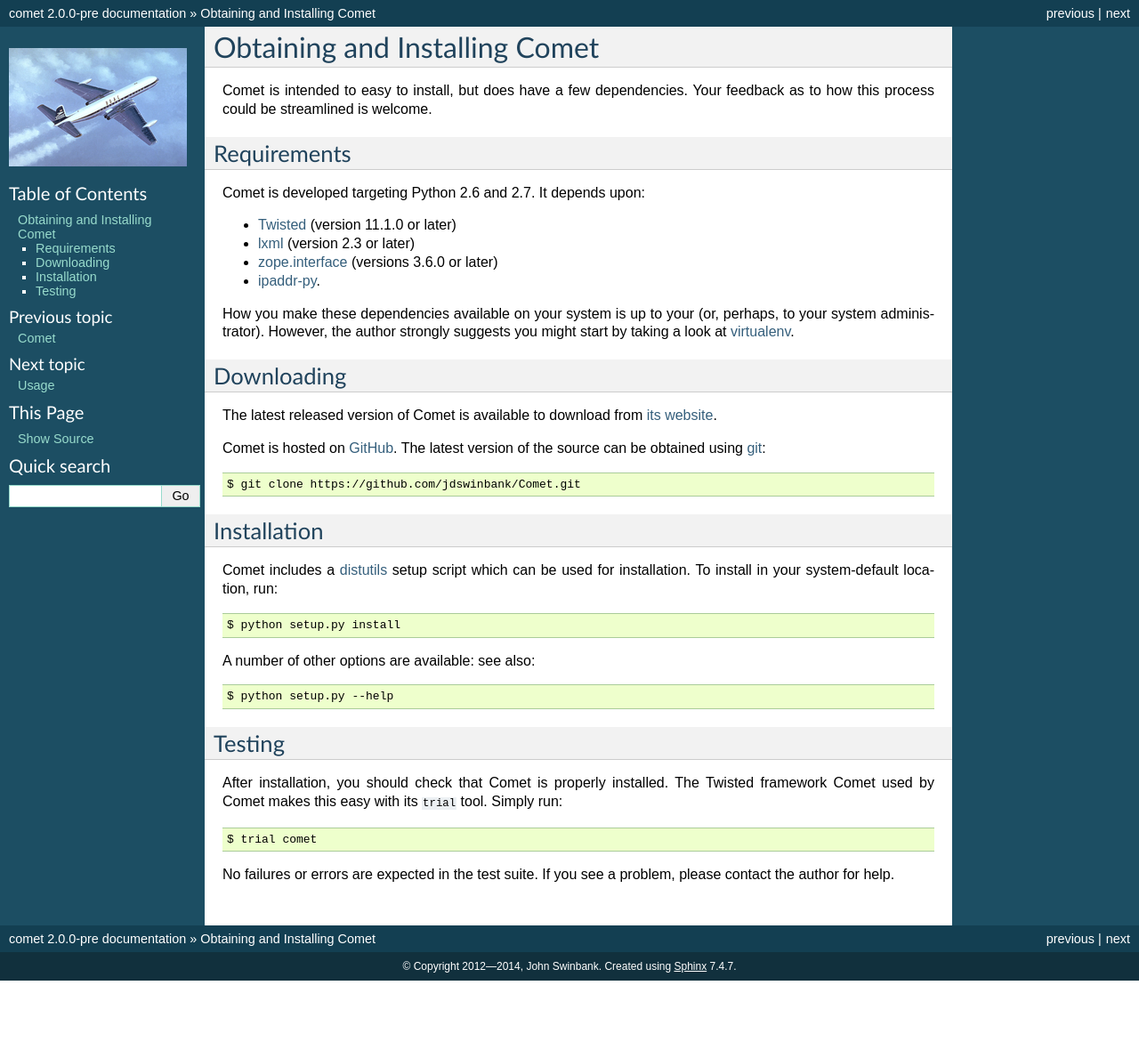
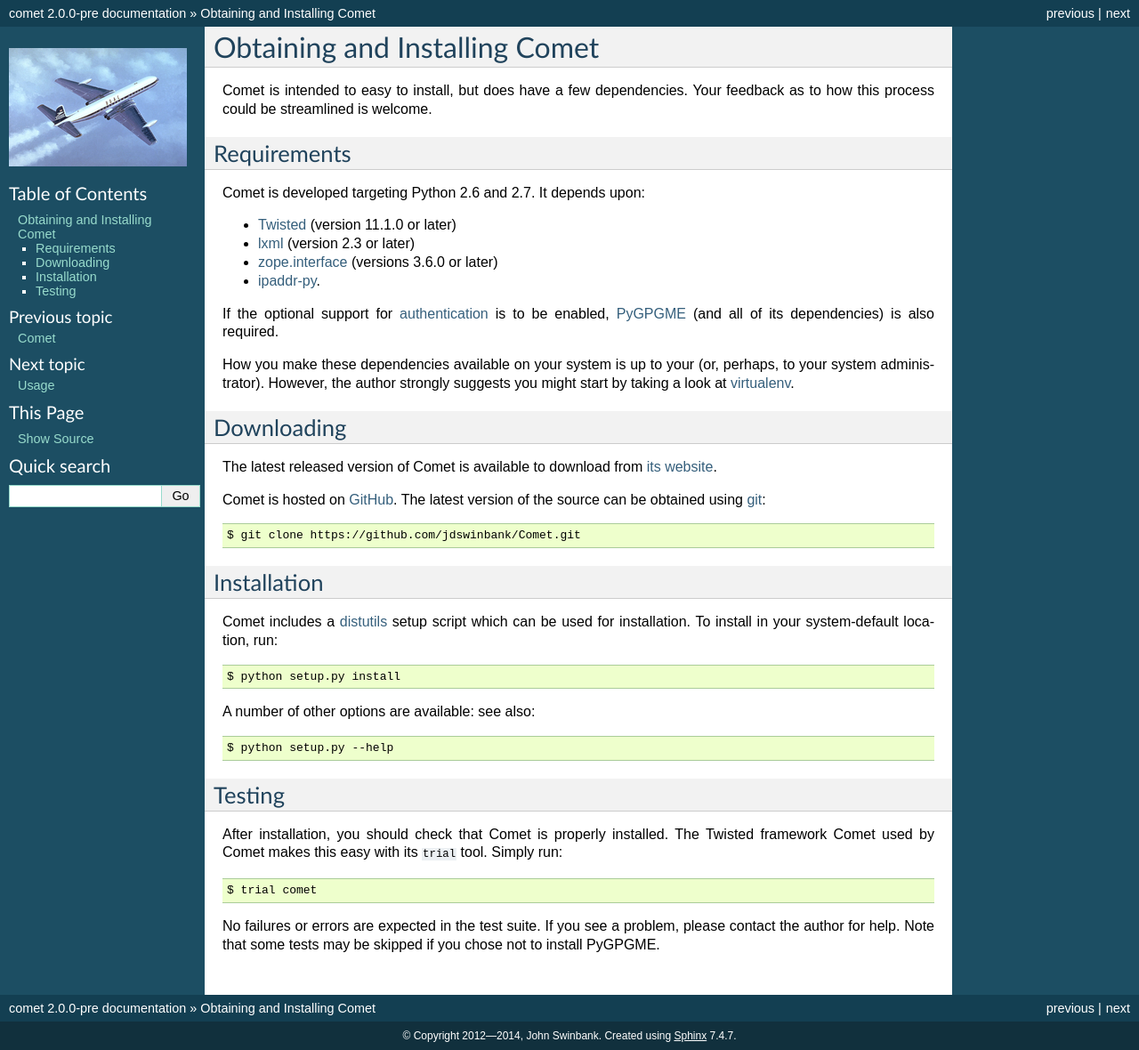
Before and after one commit to jdswinbank/Comet, a Sphinx documentation site: the page built from docs/installation.rst, in a window 1280 px wide. Shown: the whole page at 89% size. Built offline with Sphinx 7.4.7, drawn with Linux system fonts in a browser that asks for light colours; before the commit the page ends 1102 px from its top, so only the background shows below that.

Commit message:
Clean up docs

```diff
--- a/docs/installation.rst
+++ b/docs/installation.rst
@@ -13,6 +13,10 @@
 * `lxml <http://lxml.de/>`_ (version 2.3 or later)
 * `zope.interface <http://docs.zope.org/zope.interface/>`_ (versions 3.6.0 or later)
 * `ipaddr-py <https://code.google.com/p/ipaddr-py/>`_.
+
+If the optional support for :ref:`authentication <sec-authentication>` is to
+be enabled, `PyGPGME <https://launchpad.net/pygpgme>`_ (and all of its
+dependencies) is also required.
 
 How you make these dependencies available on your system is up to your (or,
 perhaps, to your system administrator). However, the author strongly suggests
@@ -54,4 +58,5 @@
   $ trial comet
 
 No failures or errors are expected in the test suite. If you see a problem,
-please contact the author for help.
+please contact the author for help. Note that some tests may be skipped if you
+chose not to install PyGPGME.
```
Also changed, not shown: docs/usage/broker.rst (+6 -2 lines), 1 other file.
